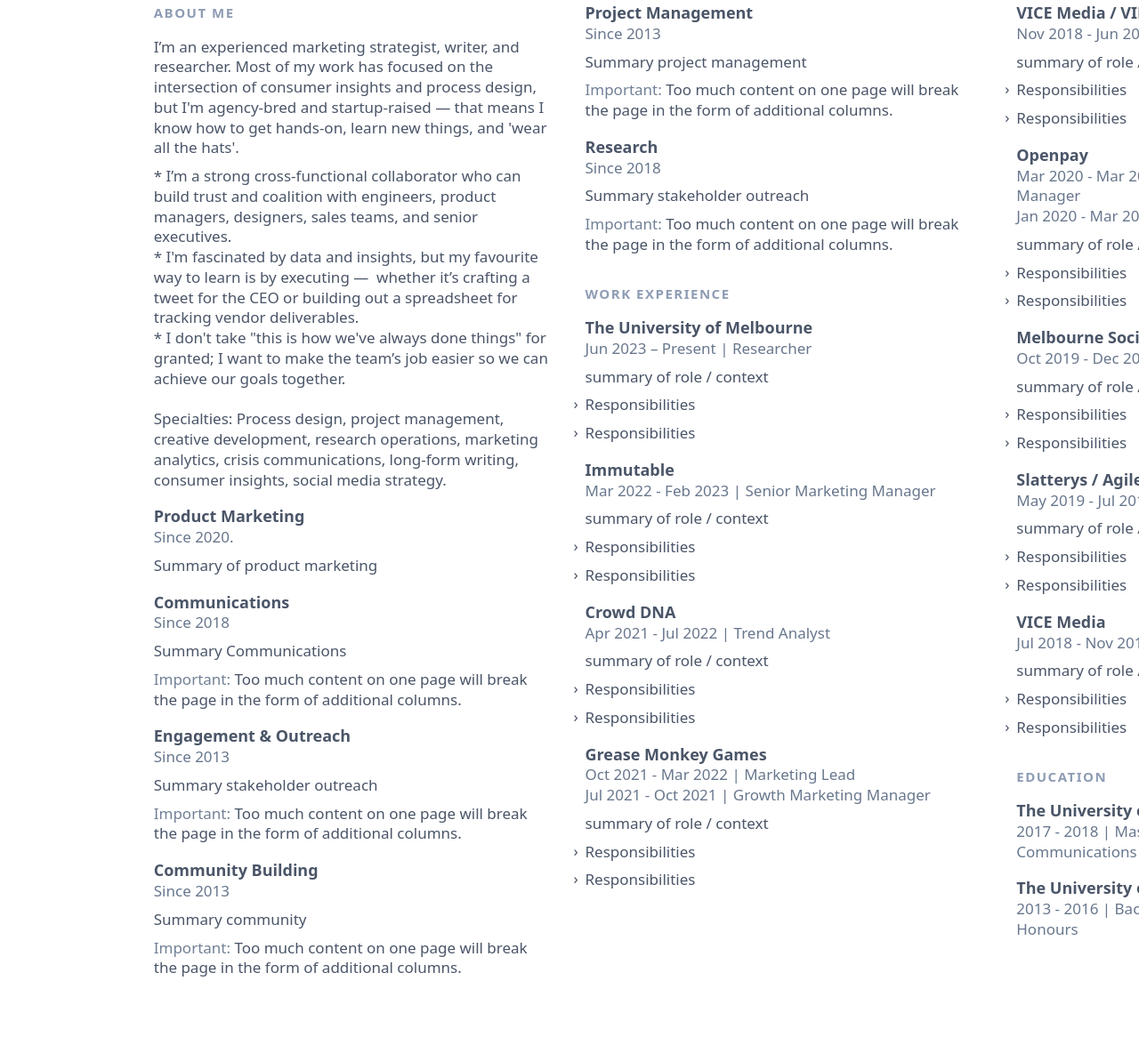
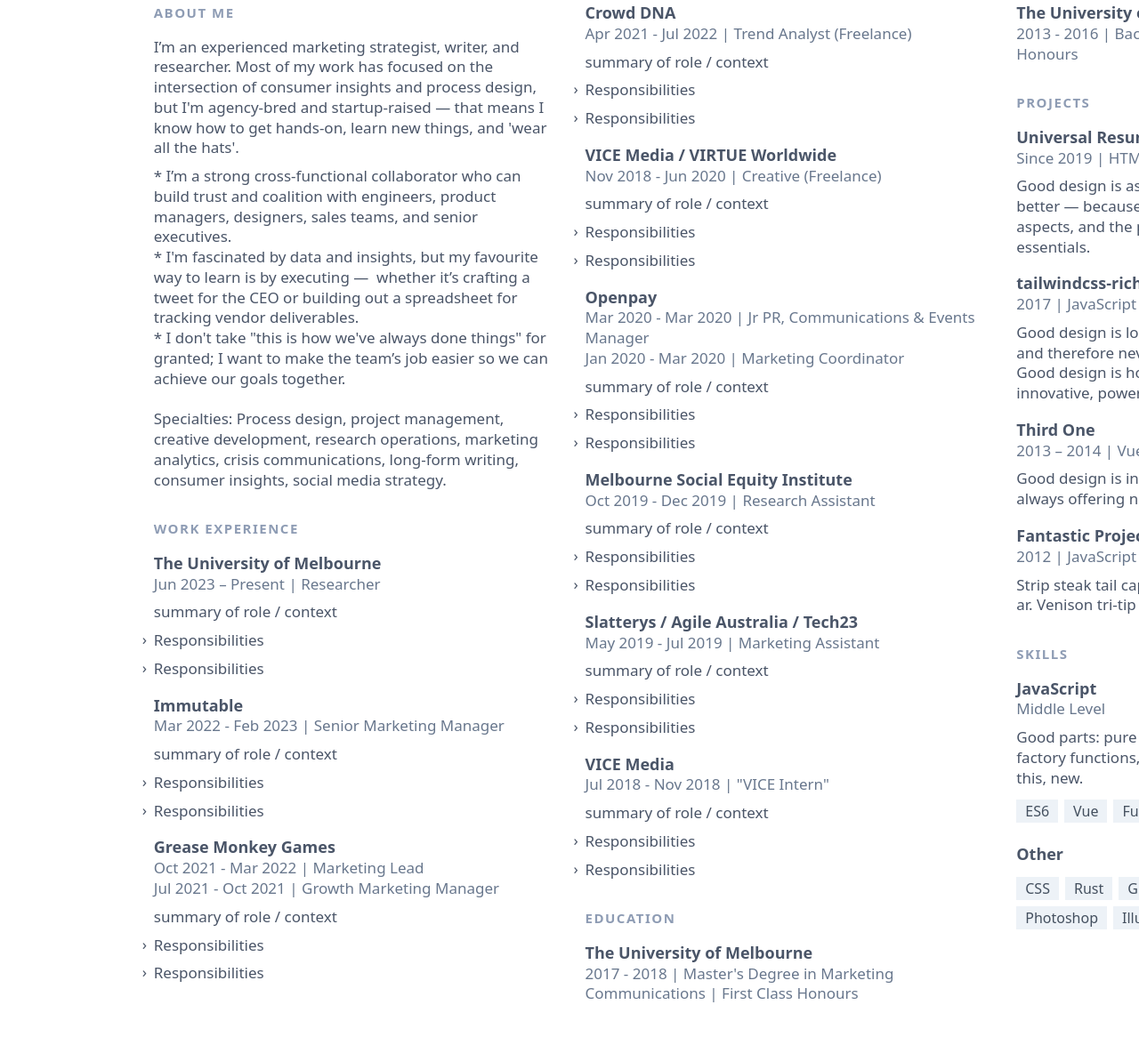
Before and after one commit to kat-yan/katyan, a plain HTML site: page index.html in a window 1280 px wide. Shown: the part 162-1328 px from the top of the page at 89% size. Drawn offline with Linux system fonts and the light colour scheme; a web font is replaced by a local one.

Commit message:
Update index.html

```diff
--- a/index.html
+++ b/index.html
@@ -63,113 +63,7 @@
               </p>
                  </section>
                </div>
-             <section class="mb-4.5 break-inside-avoid">
-              <p class="mt-2.1 text-md text-gray-700 leading-normal">
-              <header>
-                <h3 class="text-lg font-semibold text-gray-700 leading-snugish">
-                  Product Marketing
-                </h3>
-                <p class="leading-normal text-md text-gray-650">
-              Since 2020.
-                </p>
-              </header>
-              <p class="mt-2.1 text-md text-gray-700 leading-normal">
-               Summary of product marketing
-              </p>
-            </section>
 
-
-
-          <section class="mb-4.5 break-inside-avoid">
-            <header>
-              <h3 class="text-lg font-semibold text-gray-700 leading-snugish">
-                Communications
-              </h3>
-              <p class="leading-normal text-md text-gray-650">
-                Since 2018
-              </p>
-            </header>
-            <p class="mt-2.1 text-md text-gray-700 leading-normal">
-           Summary Communications
-            </p>
-            <p class="mt-2.1 text-md text-gray-700 leading-normal">
-              <span class="font-medium text-gray-600 print:text-black">Important:</span> Too much content on one page
-              will break the page in the form of additional columns.
-            </p>
-          </section>
-
-             <section class="mb-4.5 break-inside-avoid">
-            <header>
-              <h3 class="text-lg font-semibold text-gray-700 leading-snugish">
-                Engagement & Outreach
-              </h3>
-              <p class="leading-normal text-md text-gray-650">
-                Since 2013
-              </p>
-            </header>
-            <p class="mt-2.1 text-md text-gray-700 leading-normal">
-           Summary stakeholder outreach
-            </p>
-            <p class="mt-2.1 text-md text-gray-700 leading-normal">
-              <span class="font-medium text-gray-600 print:text-black">Important:</span> Too much content on one page
-              will break the page in the form of additional columns.
-            </p>
-          </section>
-
-            <section class="mb-4.5 break-inside-avoid">
-            <header>
-              <h3 class="text-lg font-semibold text-gray-700 leading-snugish">
-              Community Building
-              </h3>
-              <p class="leading-normal text-md text-gray-650">
-                Since 2013
-              </p>
-            </header>
-            <p class="mt-2.1 text-md text-gray-700 leading-normal">
-           Summary community
-            </p>
-            <p class="mt-2.1 text-md text-gray-700 leading-normal">
-              <span class="font-medium text-gray-600 print:text-black">Important:</span> Too much content on one page
-              will break the page in the form of additional columns.
-            </p>
-          </section>
-
-            <section class="mb-4.5 break-inside-avoid">
-            <header>
-              <h3 class="text-lg font-semibold text-gray-700 leading-snugish">
-Project Management              </h3>
-              <p class="leading-normal text-md text-gray-650">
-                Since 2013
-              </p>
-            </header>
-            <p class="mt-2.1 text-md text-gray-700 leading-normal">
-           Summary project management
-            </p>
-            <p class="mt-2.1 text-md text-gray-700 leading-normal">
-              <span class="font-medium text-gray-600 print:text-black">Important:</span> Too much content on one page
-              will break the page in the form of additional columns.
-            </p>
-          </section>
-
-            <section class="mb-4.5 break-inside-avoid">
-            <header>
-              <h3 class="text-lg font-semibold text-gray-700 leading-snugish">
-              Research
-              </h3>
-              <p class="leading-normal text-md text-gray-650">
-                Since 2018
-              </p>
-            </header>
-            <p class="mt-2.1 text-md text-gray-700 leading-normal">
-           Summary stakeholder outreach
-            </p>
-            <p class="mt-2.1 text-md text-gray-700 leading-normal">
-              <span class="font-medium text-gray-600 print:text-black">Important:</span> Too much content on one page
-              will break the page in the form of additional columns.
-            </p>
-          </section>
-
-        </section>
 
         <section class="mt-8 first:mt-0">
 
@@ -232,16 +126,20 @@
             </ul>
             </section>
 
-             <section class="mb-4.5 break-inside-avoid">
+
+          <section class="mb-4.5 break-inside-avoid">
             <header>
               <h3 class="text-lg font-semibold text-gray-700 leading-snugish">
-                Crowd DNA
+                Grease Monkey Games
               </h3>
               <p class="leading-normal text-md text-gray-650">
-                Apr 2021 - Jul 2022 | Trend Analyst
+               Oct 2021 - Mar 2022 | Marketing Lead
+              </p>
+                 <p class="leading-normal text-md text-gray-650">
+               Jul 2021 - Oct 2021 | Growth Marketing Manager
               </p>
             </header>
-            <p class="mt-2.1 text-md text-gray-700 leading-normal">
+              <p class="mt-2.1 text-md text-gray-700 leading-normal">
              summary of role / context
               </p>
                <ul class="">
@@ -257,19 +155,16 @@
             </ul>
             </section>
 
-          <section class="mb-4.5 break-inside-avoid">
+             <section class="mb-4.5 break-inside-avoid">
             <header>
               <h3 class="text-lg font-semibold text-gray-700 leading-snugish">
-                Grease Monkey Games
+                Crowd DNA
               </h3>
               <p class="leading-normal text-md text-gray-650">
-               Oct 2021 - Mar 2022 | Marketing Lead
-              </p>
-                 <p class="leading-normal text-md text-gray-650">
-               Jul 2021 - Oct 2021 | Growth Marketing Manager
+                Apr 2021 - Jul 2022 | Trend Analyst (Freelance)
               </p>
             </header>
-              <p class="mt-2.1 text-md text-gray-700 leading-normal">
+            <p class="mt-2.1 text-md text-gray-700 leading-normal">
              summary of role / context
               </p>
                <ul class="">
```
